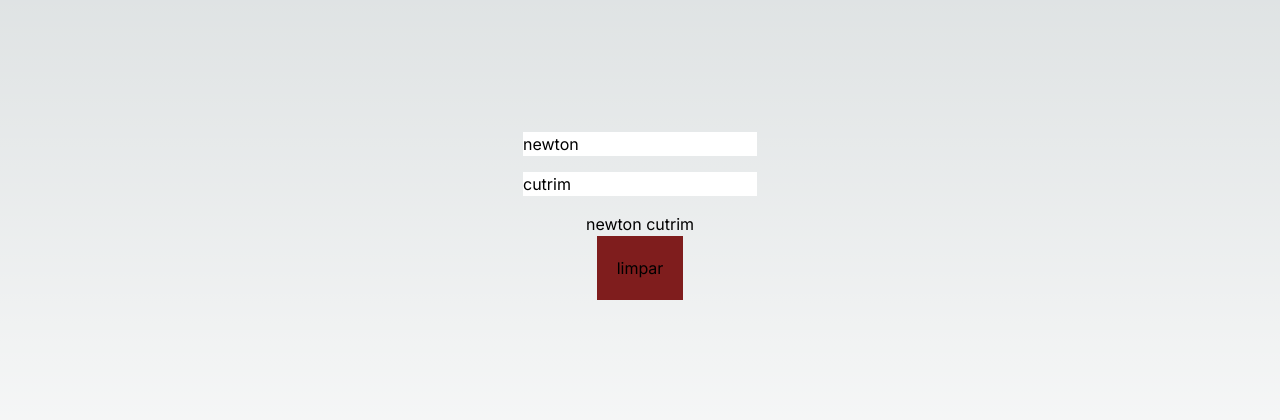
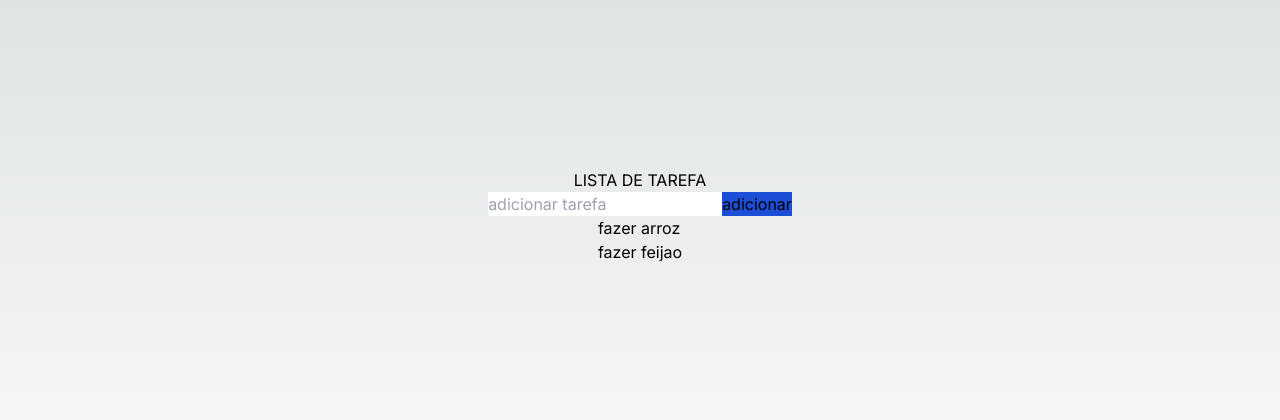
Before and after one commit to newtoncutrim/react-next, a Next.js app: page / in a window 1280 px wide. Shown: the part 184-604 px from the top of the page. Built offline with nearby package versions, Linux system fonts and the light colour scheme.

Commit message:
array state]

```diff
--- /dev/null
+++ b/src/Types/list.ts
@@ -0,0 +1,4 @@
+export type List = {
+    name: string;
+    checked: boolean;
+}
--- a/src/app/page.tsx
+++ b/src/app/page.tsx
@@ -11,6 +11,7 @@ import { Botao } from '@/components/butoonEvent';
 import { Botao2 } from '@/components/buttonEvent2';
 import { FormEvent } from 'react';
 import { FullName } from '@/Types/fullName';
+import { List } from '@/Types/list';
 
 /* const getDay = () => {
   return new Intl.DateTimeFormat('pt-BR', { weekday: 'long' }).format(new Date());
@@ -61,16 +62,28 @@ const Page = () => {
     setFullName({ ...fullName, name: '', lastName: ''})
   }
 
+  const [list, setList] = useState<List[]>([
+    {name: 'fazer arroz', checked: false},
+    {name: 'fazer feijao', checked: false}
+  ]);
 
   return (
     <div className="container mx-auto w-screen h-screen justify-center items-center flex flex-col">
-      <input className='mb-4 text-black' onChange={(e) => setFullName({ ...fullName, name: e.target.value})} type="text"  value={fullName.name}/>
-      <input className='mb-4 text-black' type="text" onChange={e => setFullName({ ...fullName, lastName: e.target.value})} value={fullName.lastName}/>
-      <p>{ fullName.name} {fullName.lastName}</p>
-      <button onClick={clear} className='bg-red-900 p-5'>limpar</button>
-      {/* <p>{num}</p>
-      <button onClick={click} className='bg-gray-300 p-4 justify-center items-center'>+1</button> */}
+      <h1>LISTA DE TAREFA</h1>
+      <div>
+        <input type="text" placeholder='adicionar tarefa'/>
+        <button className='bg-blue-700'>adicionar</button>
+      </div>
 
+      <ul>
+        {list.map(item => (
+          <li>{item.name}</li>
+        ))}
+
+      </ul>
+
+      {/* <input className='mb-4 text-black' onChange={(e) => setFullName({ ...fullName, name: e.target.value})} type="text"  value={fullName.name}/>
+      <input className='mb-4 text-black' type="text" onChange={e => setFuma aula de classes rapidão
       {/* <button className='bg-white text-red-600' onClick={showSecret}>{show ? 'esconder aria secreta ' : 'mostrar area secreta'}</button>
       { show && <div className='bg-slate-200 rounded-md p-3'>area secreta </div>} */}
       {/* <h1>Form de Login</h1>
@@ -80,6 +93,7 @@ const Page = () => {
         <input type="submit" value="enviar" />
       </form> */}
       {/* <Botao/> */}
+
       {/* <Botao2 label='click aqui 1' aoClick={handleClik1}/>
       <Botao2 label='click aqui 2' aoClick={handleClik2}/>
       <Botao2 label='click aqui 3' aoClick={handleClik3}/> */}
```
